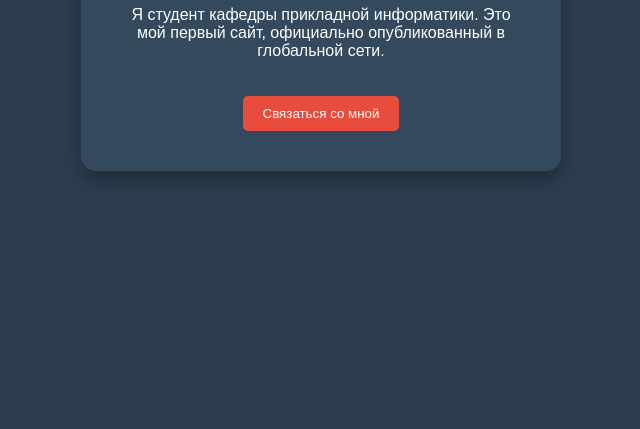
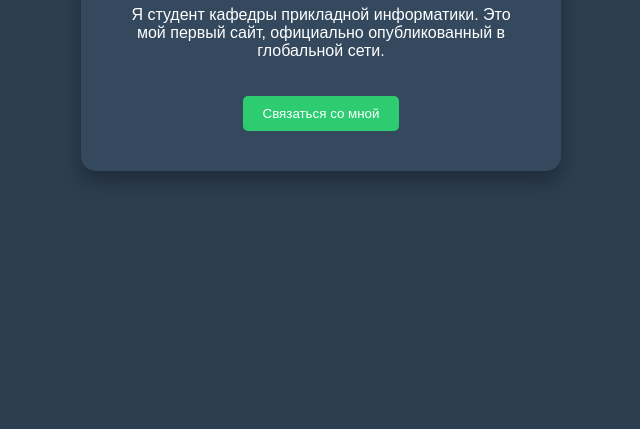
Before and after one commit to lmikrovava/my-portfolio, a plain HTML site: page index.html in a window 1280 px wide. Shown: the part 371-800 px from the top of the page, without its empty margins (319-959 px from the left). Drawn offline with Linux system fonts and the light colour scheme.

Commit message:
Change button color to green

```diff
--- a/style.css
+++ b/style.css
@@ -17,7 +17,7 @@ text-align: center;
 max-width: 400px;
 }
 button {
-background: #e74c3c;
+background: #2ecc71;
 color: white;
 border: none;
 padding: 10px 20px;
```
